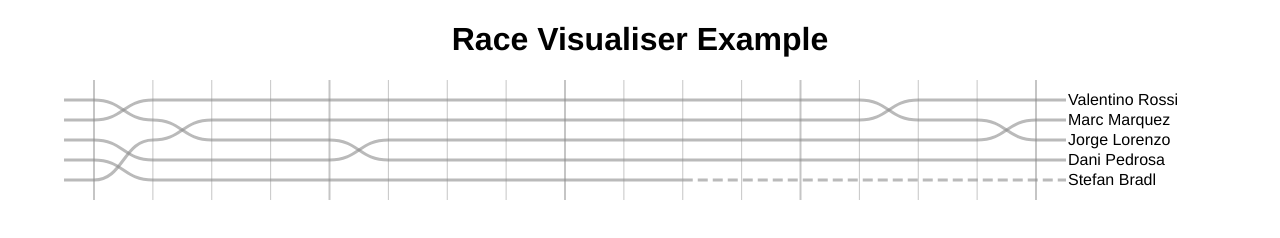
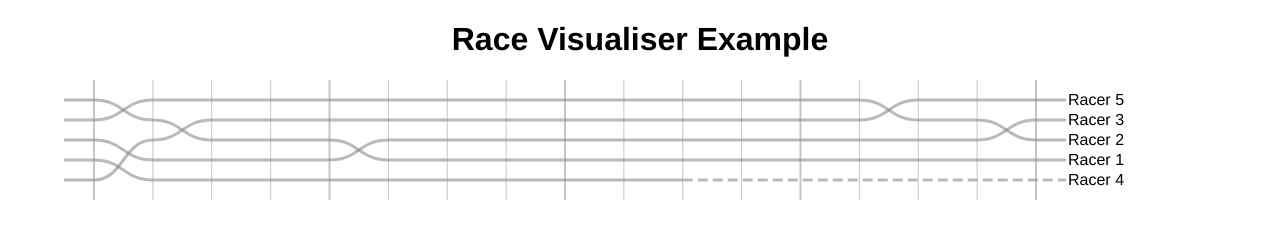
Before and after one commit to davestevens/race-visualiser, a website: page example/index.html in a window 1280 px wide. Drawn offline with Linux system fonts and the light colour scheme.

Commit message:
Move example into separate directory.

```diff
--- a/data/example.js
+++ b/example/data/example.js
@@ -3,7 +3,7 @@ var data = {
   "laps": 4,
   "data": [
     {
-      "label": "Dani Pedrosa",
+      "label": "Racer 1",
       "positions": [
         1,
         2, 3, 3, 3,
@@ -13,7 +13,7 @@ var data = {
       ]
     },
     {
-      "label": "Jorge Lorenzo",
+      "label": "Racer 2",
       "positions": [
         2,
         1, 1, 1, 1,
@@ -23,16 +23,17 @@ var data = {
       ]
     },
     {
-      "label": "Marc Marquez",
+      "label": "Racer 3",
       "positions": [
         3,
         4, 4, 4, 4,
         3, 3, 3, 3,
         3, 3, 3, 3,
-        3, 3, 3, 2]
+        3, 3, 3, 2
+      ]
     },
     {
-      "label": "Stefan Bradl",
+      "label": "Racer 4",
       "positions": [
         4,
         5, 5, 5, 5,
@@ -41,7 +42,7 @@ var data = {
       ]
     },
     {
-      "label": "Valentino Rossi",
+      "label": "Racer 5",
       "positions": [
         5,
         3, 2, 2, 2,
--- a/index.html
+++ b/example/index.html
@@ -10,12 +10,13 @@
     <div id="race_visualiser"></div>
 
     <script src="data/example.js"></script>
-    <script src="dist/race_visualiser.min.js"/></script>
+    <script src="../dist/race_visualiser.min.js"/></script>
     <script>
       var race_visualiser;
       race_visualiser = new RaceVisualiser({
         el: document.getElementById("race_visualiser"),
-        data: data
+        data: data,
+        options: { big_tick: data.splits }
       });
       race_visualiser.render();
     </script>
```
Also changed, not shown: example/stylesheets/race_visualiser.css (renamed from stylesheets/race_visualiser.css).
